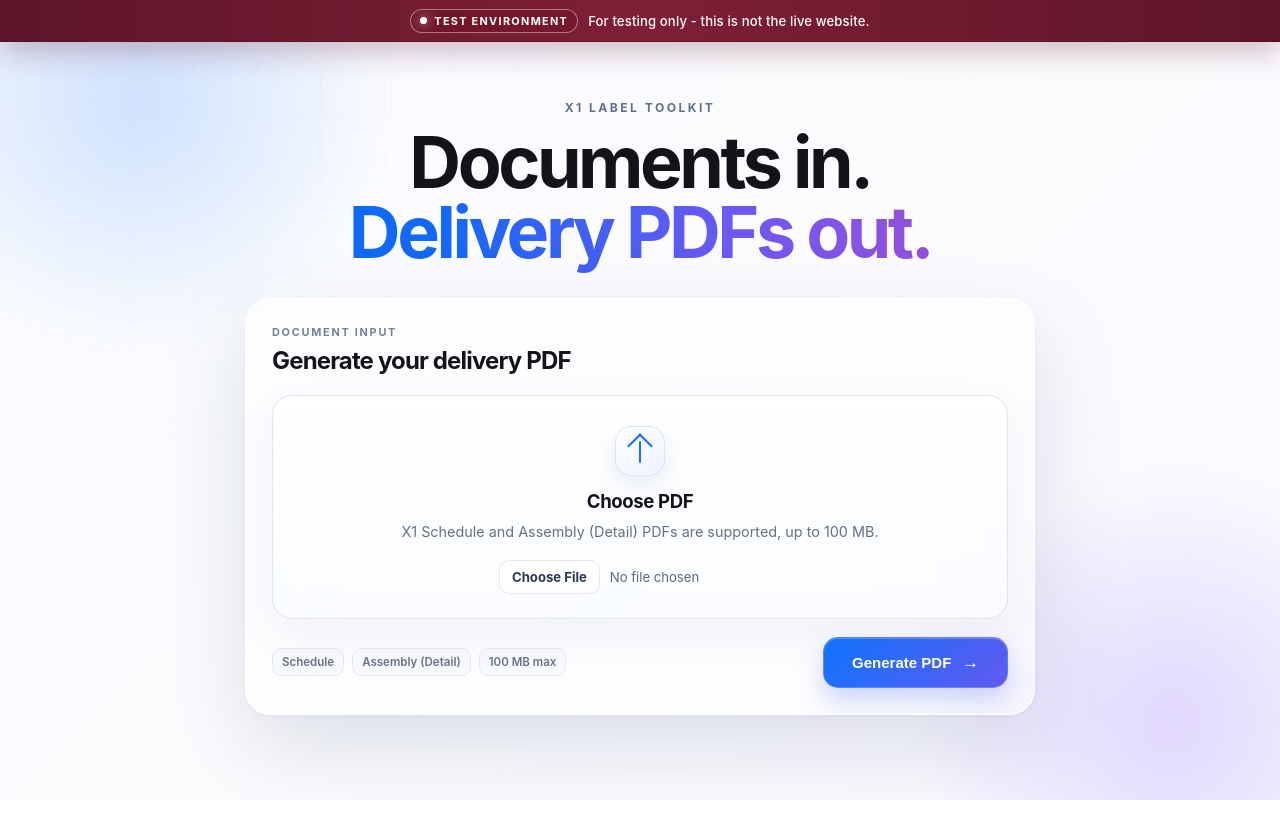
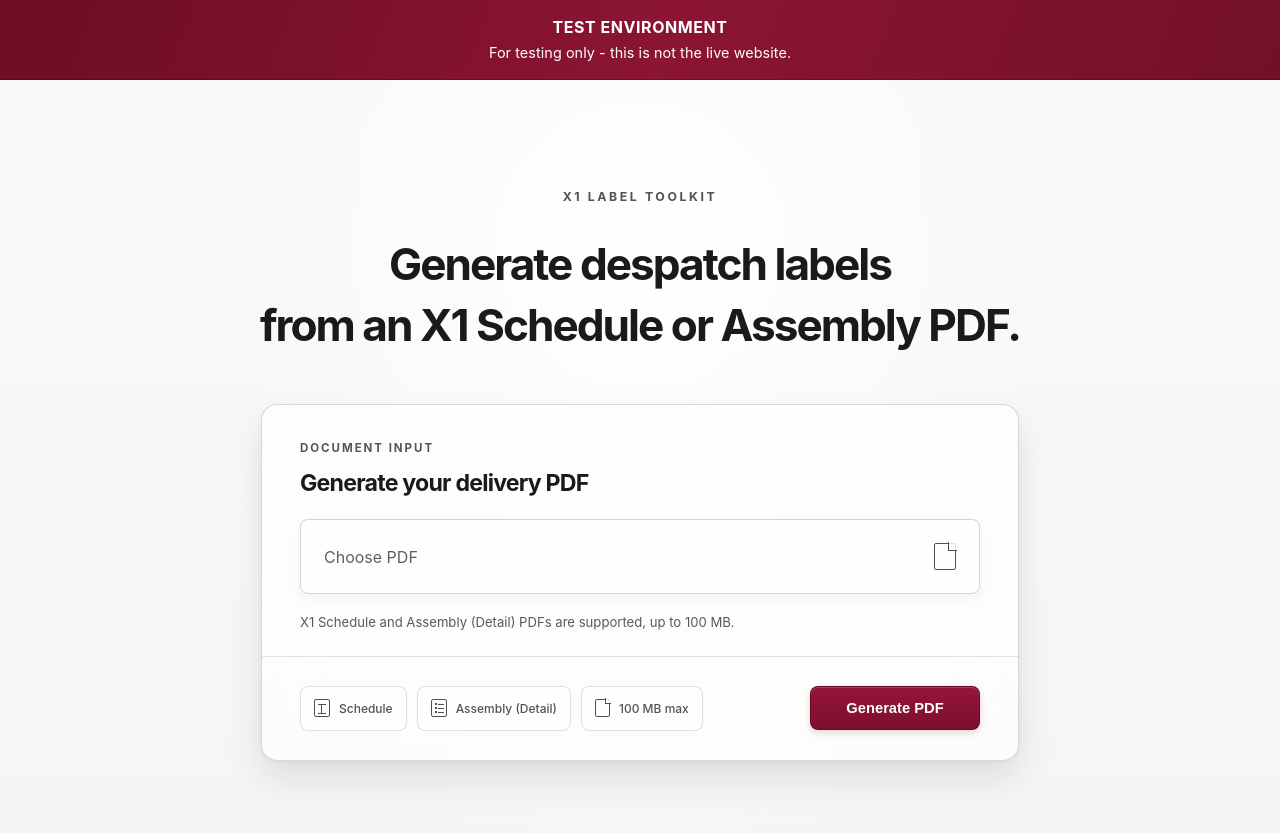
Before and after one commit to leibo314-dotcom/x1-despatch-label-toolkit, a Flask app: page / in a window 1280 px wide. Before the commit the page ends 800 px from the top, so only its background shows below. Run offline with Flask 3, Linux system fonts and the light colour scheme.

Commit message:
Apply selected test site design

```diff
--- a/app.py
+++ b/app.py
@@ -7,7 +7,7 @@ from pathlib import Path
 from flask import Flask, flash, jsonify, redirect, render_template, request, send_file, url_for
 from werkzeug.utils import secure_filename
 
-app = Flask(__name__, template_folder="templates", static_folder=None)
+app = Flask(__name__, template_folder="templates", static_folder="public", static_url_path="")
 app.secret_key = os.environ.get("FLASK_SECRET_KEY", "x1-despatch-label-local")
 app.config["MAX_CONTENT_LENGTH"] = 25 * 1024 * 1024
 
--- a/public/styles.css
+++ b/public/styles.css
@@ -1,15 +1,14 @@
 :root {
-  --bg: #f5f7fb;
-  --panel: rgba(255, 255, 255, 0.72);
-  --text: #12141a;
-  --muted: #667085;
-  --accent: #1769ff;
-  --accent-dark: #0756e8;
-  --violet: #7357ff;
-  --line: rgba(25, 37, 66, 0.1);
-  --error-bg: rgba(255, 235, 232, 0.88);
-  --error-text: #a12d24;
-  --shadow: 0 32px 90px rgba(48, 70, 118, 0.16), 0 2px 6px rgba(37, 52, 83, 0.04);
+  --bg: #f8f8f7;
+  --panel: rgba(255, 255, 255, 0.7);
+  --text: #181a1d;
+  --muted: #5f6268;
+  --accent: #83122f;
+  --accent-dark: #6f0e27;
+  --line: rgba(25, 29, 35, 0.14);
+  --error-bg: rgba(255, 235, 232, 0.9);
+  --error-text: #9a2923;
+  --shadow: 0 18px 36px rgba(22, 24, 29, 0.1), 0 2px 5px rgba(22, 24, 29, 0.05);
 }
 
 * {
@@ -17,347 +16,325 @@
 }
 
 body {
-  position: relative;
-  overflow-x: hidden;
   margin: 0;
   min-height: 100vh;
-  font-family: -apple-system, BlinkMacSystemFont, "SF Pro Text", "Segoe UI", sans-serif;
+  overflow-x: hidden;
   color: var(--text);
   background:
-    linear-gradient(rgba(255, 255, 255, 0.58), rgba(255, 255, 255, 0.58)),
-    linear-gradient(135deg, #eef3ff 0%, #f8f9fd 48%, #f2efff 100%);
-}
-
-body::before {
-  position: fixed;
-  inset: 48px 0 0;
-  z-index: -2;
-  content: "";
-  opacity: 0.32;
-  background-image:
-    linear-gradient(rgba(54, 82, 138, 0.055) 1px, transparent 1px),
-    linear-gradient(90deg, rgba(54, 82, 138, 0.055) 1px, transparent 1px);
-  background-size: 64px 64px;
-  mask-image: linear-gradient(to bottom, #000, transparent 78%);
-}
-
-.ambient {
-  position: fixed;
-  z-index: -1;
-  width: 520px;
-  height: 520px;
-  border-radius: 50%;
-  filter: blur(12px);
-  pointer-events: none;
-}
-
-.ambient-one {
-  top: -160px;
-  left: -120px;
-  background: radial-gradient(circle, rgba(42, 130, 255, 0.2), transparent 68%);
-}
-
-.ambient-two {
-  right: -150px;
-  bottom: -180px;
-  background: radial-gradient(circle, rgba(124, 84, 255, 0.2), transparent 68%);
+    radial-gradient(circle at 50% 30%, rgba(255, 255, 255, 0.98), rgba(248, 248, 247, 0.7) 46%, transparent 72%),
+    linear-gradient(180deg, #fafaf9 0%, #f5f5f4 100%);
+  font-family: -apple-system, BlinkMacSystemFont, "SF Pro Text", "Segoe UI", sans-serif;
 }
 
 .test-banner {
-  position: sticky;
-  top: 0;
+  position: relative;
   z-index: 20;
   display: flex;
+  min-height: 80px;
+  padding: 14px 20px 13px;
   align-items: center;
   justify-content: center;
-  gap: 10px;
-  min-height: 42px;
-  padding: 7px 20px;
+  flex-direction: column;
+  gap: 7px;
   color: #fff;
-  background: linear-gradient(90deg, rgba(91, 16, 35, 0.98), rgba(123, 27, 51, 0.98), rgba(91, 16, 35, 0.98));
-  border-bottom: 1px solid rgba(68, 6, 21, 0.3);
-  box-shadow: 0 10px 30px rgba(82, 13, 31, 0.26);
-  backdrop-filter: blur(18px) saturate(140%);
+  background: linear-gradient(110deg, #6d0d25 0%, #8b1533 52%, #731028 100%);
+  border-bottom: 1px solid rgba(67, 5, 21, 0.35);
   text-align: center;
 }
 
 .test-banner-badge {
-  display: inline-flex;
-  align-items: center;
-  gap: 7px;
-  padding: 4px 9px;
-  border: 1px solid rgba(255, 255, 255, 0.42);
-  border-radius: 999px;
-  background: rgba(102, 0, 8, 0.18);
-  font-size: 0.68rem;
+  font-size: 1rem;
   font-weight: 720;
-  letter-spacing: 0.12em;
-  white-space: nowrap;
-}
-
-.test-banner-badge::before {
-  width: 7px;
-  height: 7px;
-  border-radius: 50%;
-  background: #fff;
-  box-shadow: 0 0 12px rgba(255, 255, 255, 0.85);
-  content: "";
+  letter-spacing: 0.035em;
+  line-height: 1.2;
 }
 
 .test-banner-copy {
-  font-size: 0.82rem;
-  font-weight: 520;
-  letter-spacing: 0.01em;
+  font-size: 0.9rem;
+  font-weight: 420;
+  letter-spacing: 0.005em;
+  line-height: 1.25;
 }
 
 .shell {
-  width: min(790px, calc(100% - 40px));
+  width: min(900px, calc(100% - 40px));
   margin: 0 auto;
-  padding: 58px 0 70px;
+  padding: 111px 0 72px;
 }
 
 .hero {
   display: flex;
+  margin-bottom: 48px;
   align-items: center;
   flex-direction: column;
-  margin-bottom: 30px;
   text-align: center;
 }
 
 .eyebrow {
-  margin: 0 0 12px;
-  font-size: 0.76rem;
-  font-weight: 720;
-  letter-spacing: 0.2em;
+  margin: 0 0 31px;
+  color: #4d5158;
+  font-size: 0.77rem;
+  font-weight: 680;
+  letter-spacing: 0.21em;
+  line-height: 1;
   text-transform: uppercase;
-  color: #61708d;
 }
 
 .hero h1 {
+  max-width: 840px;
   margin: 0;
-  max-width: 660px;
   font-family: -apple-system, BlinkMacSystemFont, "SF Pro Display", "Segoe UI", sans-serif;
-  font-size: clamp(2.32rem, 5.6vw, 4.64rem);
+  font-size: clamp(2.08rem, 3.45vw, 2.78rem);
   font-weight: 680;
-  line-height: 0.98;
-  letter-spacing: -0.048em;
+  letter-spacing: -0.045em;
+  line-height: 1.38;
 }
 
-.hero h1 span {
-  color: transparent;
-  background: linear-gradient(90deg, #1269f5 15%, #6d58f2 66%, #9550dd 100%);
-  background-clip: text;
-  -webkit-background-clip: text;
+.lede {
+  margin: 16px 0 0;
+  color: var(--muted);
+  font-size: 0.95rem;
 }
 
 .card {
   position: relative;
+  width: min(758px, 100%);
+  margin-inline: auto;
   overflow: hidden;
-  background: rgba(255, 255, 255, 0.48);
-  border: 1px solid rgba(255, 255, 255, 0.92);
-  border-radius: 26px;
+  padding: 36px 38px 0;
+  border: 1px solid rgba(46, 49, 54, 0.18);
+  border-radius: 16px;
+  background: var(--panel);
   box-shadow: var(--shadow);
-  backdrop-filter: blur(38px) saturate(165%);
-  -webkit-backdrop-filter: blur(38px) saturate(165%);
-  padding: 26px;
-}
-
-.card::before {
-  position: absolute;
-  inset: 0 0 auto;
-  height: 1px;
-  background: linear-gradient(90deg, transparent, rgba(255, 255, 255, 0.95), transparent);
-  content: "";
+  backdrop-filter: blur(24px) saturate(112%);
+  -webkit-backdrop-filter: blur(24px) saturate(112%);
 }
 
 .card-header {
   display: flex;
+  margin-bottom: 22px;
   align-items: flex-start;
   justify-content: space-between;
   gap: 24px;
-  margin-bottom: 20px;
 }
 
 .section-kicker {
-  margin: 0 0 7px;
-  color: #75819a;
-  font-size: 0.68rem;
-  font-weight: 750;
-  letter-spacing: 0.16em;
+  margin: 0 0 14px;
+  color: #52565c;
+  font-size: 0.72rem;
+  font-weight: 680;
+  letter-spacing: 0.17em;
 }
 
 .card-header h2 {
   margin: 0;
-  font-size: clamp(1.12rem, 2.4vw, 1.5rem);
+  font-size: clamp(1.25rem, 2.1vw, 1.45rem);
   font-weight: 680;
   letter-spacing: -0.035em;
 }
 
 .upload-form {
   display: grid;
-  gap: 18px;
+  gap: 0;
 }
 
-.dropzone {
+.file-picker {
   position: relative;
-  display: grid;
-  justify-items: center;
-  gap: 9px;
-  padding: 30px 22px 24px;
-  border: 1px solid rgba(67, 89, 134, 0.14);
-  border-radius: 20px;
-  background:
-    linear-gradient(180deg, rgba(255, 255, 255, 0.58), rgba(244, 248, 255, 0.42));
-  box-shadow: inset 0 1px 0 rgba(255, 255, 255, 0.92), 0 16px 42px rgba(67, 86, 132, 0.07);
-  backdrop-filter: blur(24px) saturate(145%);
-  -webkit-backdrop-filter: blur(24px) saturate(145%);
+  display: flex;
+  min-height: 75px;
+  padding: 0 23px;
+  align-items: center;
+  justify-content: space-between;
+  border: 1px solid rgba(50, 54, 61, 0.2);
+  border-radius: 8px;
+  background: rgba(255, 255, 255, 0.38);
+  box-shadow: inset 0 1px 0 rgba(255, 255, 255, 0.86), 0 6px 14px rgba(27, 30, 36, 0.04);
   cursor: pointer;
-  text-align: center;
-  transition: border-color 0.2s ease, box-shadow 0.2s ease, transform 0.2s ease;
+  transition: border-color 0.18s ease, background 0.18s ease;
 }
 
-.dropzone:hover {
-  border-color: rgba(23, 105, 255, 0.32);
-  box-shadow: inset 0 1px 0 #fff, 0 16px 38px rgba(77, 104, 162, 0.09);
-  transform: translateY(-2px);
+.file-picker:hover,
+.file-picker:focus-within {
+  border-color: rgba(111, 14, 39, 0.42);
+  background: rgba(255, 255, 255, 0.56);
 }
 
-.upload-symbol {
-  position: relative;
-  display: grid;
-  place-items: center;
-  width: 50px;
-  height: 50px;
-  margin-bottom: 5px;
-  border: 1px solid rgba(68, 102, 166, 0.14);
-  border-radius: 16px;
-  color: var(--accent);
-  background: linear-gradient(145deg, #fff, #edf3ff);
-  box-shadow: 0 10px 26px rgba(68, 100, 161, 0.12);
+.file-picker-name {
+  max-width: calc(100% - 76px);
+  overflow: hidden;
+  color: #5b5f65;
+  font-size: 1rem;
+  font-weight: 430;
+  text-overflow: ellipsis;
+  white-space: nowrap;
 }
 
-.upload-symbol::before {
-  width: 16px;
-  height: 16px;
-  border-top: 2px solid currentColor;
-  border-left: 2px solid currentColor;
-  transform: translateY(3px) rotate(45deg);
+.file-picker input {
+  position: absolute;
+  width: 1px;
+  height: 1px;
+  overflow: hidden;
+  opacity: 0;
+}
+
+.file-picker-icon,
+.format-icon-file {
+  position: relative;
+  display: inline-block;
+  width: 22px;
+  height: 27px;
+  border: 1.8px solid #4d5055;
+  border-radius: 2px;
+}
+
+.file-picker-icon::before,
+.format-icon-file::before {
+  position: absolute;
+  top: -2px;
+  right: -2px;
+  width: 8px;
+  height: 8px;
+  border-left: 1.8px solid #4d5055;
+  border-bottom: 1.8px solid #4d5055;
+  background: rgba(255, 255, 255, 0.82);
   content: "";
 }
 
-.upload-symbol::after {
-  position: absolute;
-  top: 14px;
-  width: 2px;
-  height: 22px;
-  border-radius: 2px;
-  background: currentColor;
-  content: "";
-}
-
-.dropzone-title {
-  font-size: 1.16rem;
-  font-weight: 690;
-  letter-spacing: -0.02em;
-}
-
 .dropzone-copy {
-  max-width: 520px;
-  color: var(--muted);
-  font-size: 0.9rem;
-  line-height: 1.55;
-}
-
-.dropzone input {
-  max-width: 100%;
-  margin-top: 8px;
-  color: #5c6880;
-  font: inherit;
+  margin: 19px 0 23px;
+  color: #555960;
   font-size: 0.82rem;
-}
-
-.dropzone input::file-selector-button {
-  margin-right: 10px;
-  padding: 8px 12px;
-  border: 1px solid rgba(54, 79, 129, 0.13);
-  border-radius: 10px;
-  color: #2a3852;
-  background: rgba(255, 255, 255, 0.92);
-  font: inherit;
-  font-weight: 650;
-  cursor: pointer;
+  line-height: 1.5;
 }
 
 .form-footer {
   display: flex;
+  min-height: 104px;
+  margin: 0 -38px;
+  padding: 20px 38px;
   align-items: center;
   justify-content: space-between;
   gap: 24px;
+  border-top: 1px solid rgba(46, 49, 54, 0.13);
 }
 
 .format-list {
   display: flex;
   align-items: center;
   flex-wrap: wrap;
-  gap: 8px;
+  gap: 10px;
 }
 
 .format-list span {
-  padding: 6px 9px;
-  border: 1px solid rgba(48, 67, 104, 0.09);
-  border-radius: 9px;
-  color: #68748b;
-  background: rgba(246, 248, 252, 0.78);
-  font-size: 0.72rem;
-  font-weight: 620;
+  display: inline-flex;
+  min-height: 45px;
+  padding: 8px 13px;
+  align-items: center;
+  gap: 9px;
+  border: 1px solid rgba(48, 51, 57, 0.15);
+  border-radius: 8px;
+  color: #4f5359;
+  background: rgba(255, 255, 255, 0.38);
+  font-size: 0.75rem;
+  font-weight: 480;
+}
+
+.format-icon {
+  position: relative;
+  display: inline-block;
+  width: 16px;
+  height: 18px;
+  flex: 0 0 auto;
+  border: 1.6px solid #4d5055;
+  border-radius: 2px;
+}
+
+.format-icon-schedule::before {
+  position: absolute;
+  inset: 4px 3px 2px;
+  border-top: 1.3px solid #4d5055;
+  border-bottom: 1.3px solid #4d5055;
+  content: "";
+}
+
+.format-icon-schedule::after {
+  position: absolute;
+  top: 4px;
+  bottom: 2px;
+  left: 6px;
+  border-left: 1.3px solid #4d5055;
+  content: "";
+}
+
+.format-icon-assembly::before {
+  position: absolute;
+  top: 3px;
+  left: 3px;
+  width: 2px;
+  height: 2px;
+  background: #4d5055;
+  box-shadow: 0 4px #4d5055, 0 8px #4d5055;
+  content: "";
+}
+
+.format-icon-assembly::after {
+  position: absolute;
+  top: 4px;
+  right: 2px;
+  width: 6px;
+  border-top: 1.2px solid #4d5055;
+  box-shadow: 0 4px #4d5055, 0 8px #4d5055;
+  content: "";
+}
+
+.format-icon-file {
+  width: 15px;
+  height: 18px;
+  border-width: 1.6px;
+}
+
+.format-icon-file::before {
+  width: 5px;
+  height: 5px;
+  border-width: 1.4px;
 }
 
 .primary-btn {
   display: inline-flex;
+  width: fit-content;
+  min-width: 170px;
+  padding: 13px 20px;
   align-items: center;
   justify-content: center;
-  width: fit-content;
-  gap: 10px;
-  min-width: 185px;
-  padding: 14px 20px;
-  border: 1px solid rgba(255, 255, 255, 0.18);
-  border-radius: 15px;
-  background: linear-gradient(135deg, #0f75ff, #6359ef);
+  border: 1px solid rgba(92, 4, 26, 0.7);
+  border-radius: 8px;
   color: #fff;
-  box-shadow: 0 12px 26px rgba(46, 91, 218, 0.25), inset 0 1px rgba(255, 255, 255, 0.24);
+  background: linear-gradient(180deg, #96153a 0%, #7d0f2e 100%);
+  box-shadow: inset 0 1px rgba(255, 255, 255, 0.18), 0 3px 7px rgba(85, 9, 30, 0.16);
+  font-size: 0.92rem;
+  font-weight: 650;
   text-decoration: none;
-  font-size: 0.94rem;
-  font-weight: 680;
   cursor: pointer;
-  transition: transform 0.18s ease, box-shadow 0.18s ease, filter 0.18s ease;
+  transition: background 0.18s ease, transform 0.18s ease;
 }
 
 .primary-btn:hover {
-  filter: saturate(112%);
-  box-shadow: 0 16px 32px rgba(46, 91, 218, 0.32), inset 0 1px rgba(255, 255, 255, 0.26);
-  transform: translateY(-2px);
-}
-
-.primary-btn span {
-  font-size: 1.1rem;
-  transition: transform 0.18s ease;
-}
-
-.primary-btn:hover span {
-  transform: translateX(2px);
+  background: linear-gradient(180deg, #8c1235 0%, #700b28 100%);
+  transform: translateY(-1px);
 }
 
 .primary-btn:disabled {
+  opacity: 0.7;
   cursor: wait;
-  opacity: 0.72;
   transform: none;
 }
 
 .upload-status {
   display: grid;
+  padding: 0 0 22px;
   gap: 9px;
   color: var(--muted);
-  font-size: 0.92rem;
+  font-size: 0.82rem;
 }
 
 .upload-status[hidden] {
--- a/src/upload.js
+++ b/src/upload.js
@@ -36,7 +36,7 @@ function showStatus(message, percentage = null) {
 
 function restoreForm(message) {
   submitButton.disabled = false;
-  submitButton.innerHTML = 'Generate PDF <span aria-hidden="true">→</span>';
+  submitButton.textContent = "Generate PDF";
   showStatus(message, 0);
 }
 
--- a/templates/index.html
+++ b/templates/index.html
@@ -7,8 +7,6 @@
   <link rel="stylesheet" href="/styles.css">
 </head>
 <body>
-  <div class="ambient ambient-one" aria-hidden="true"></div>
-  <div class="ambient ambient-two" aria-hidden="true"></div>
   <aside class="test-banner" aria-label="Test environment notice">
     <span class="test-banner-badge">TEST ENVIRONMENT</span>
     <span class="test-banner-copy">For testing only - this is not the live website.</span>
@@ -16,7 +14,7 @@
   <main class="shell">
     <section class="hero">
       <p class="eyebrow">X1 Label Toolkit</p>
-      <h1>Documents in.<br><span>Delivery PDFs out.</span></h1>
+      <h1>Generate despatch labels<br>from an X1 Schedule or Assembly PDF.</h1>
     </section>
 
     {% with messages = get_flashed_messages() %}
@@ -43,21 +41,21 @@
         enctype="multipart/form-data"
         data-blob-upload-enabled="{{ 'true' if blob_upload_enabled else 'false' }}"
       >
-        <label class="dropzone" for="pdf_file">
-          <span class="upload-symbol" aria-hidden="true"><i></i></span>
-          <span class="dropzone-title">Choose PDF</span>
-          <span class="dropzone-copy">
-            X1 Schedule and Assembly (Detail) PDFs are supported, up to {{ max_upload_mb }} MB.
-          </span>
+        <label class="file-picker" for="pdf_file">
+          <span class="file-picker-name" data-file-name>Choose PDF</span>
+          <span class="file-picker-icon" aria-hidden="true"></span>
           <input id="pdf_file" name="pdf_file" type="file" accept=".pdf,application/pdf" required>
         </label>
+        <p class="dropzone-copy">
+          X1 Schedule and Assembly (Detail) PDFs are supported, up to {{ max_upload_mb }} MB.
+        </p>
         <div class="form-footer">
           <div class="format-list" aria-label="Supported document types">
-            <span>Schedule</span>
-            <span>Assembly (Detail)</span>
-            <span>{{ max_upload_mb }} MB max</span>
+            <span><b class="format-icon format-icon-schedule" aria-hidden="true"></b>Schedule</span>
+            <span><b class="format-icon format-icon-assembly" aria-hidden="true"></b>Assembly (Detail)</span>
+            <span><b class="format-icon format-icon-file" aria-hidden="true"></b>{{ max_upload_mb }} MB max</span>
           </div>
-          <button class="primary-btn" type="submit">Generate PDF <span aria-hidden="true">→</span></button>
+          <button class="primary-btn" type="submit">Generate PDF</button>
         </div>
         <section class="upload-status" aria-live="polite" hidden>
           <div class="upload-status-row">
@@ -68,10 +66,16 @@
         </section>
       </form>
     </section>
-
   </main>
   {% if blob_upload_enabled %}
     <script type="module" src="/upload.js"></script>
   {% endif %}
+  <script>
+    const pdfInput = document.querySelector('#pdf_file');
+    const fileName = document.querySelector('[data-file-name]');
+    pdfInput?.addEventListener('change', () => {
+      fileName.textContent = pdfInput.files?.[0]?.name || 'Choose PDF';
+    });
+  </script>
 </body>
 </html>
```
Also changed, not shown: other parts of public/styles.css (+42 -28 lines), public/upload.js.
